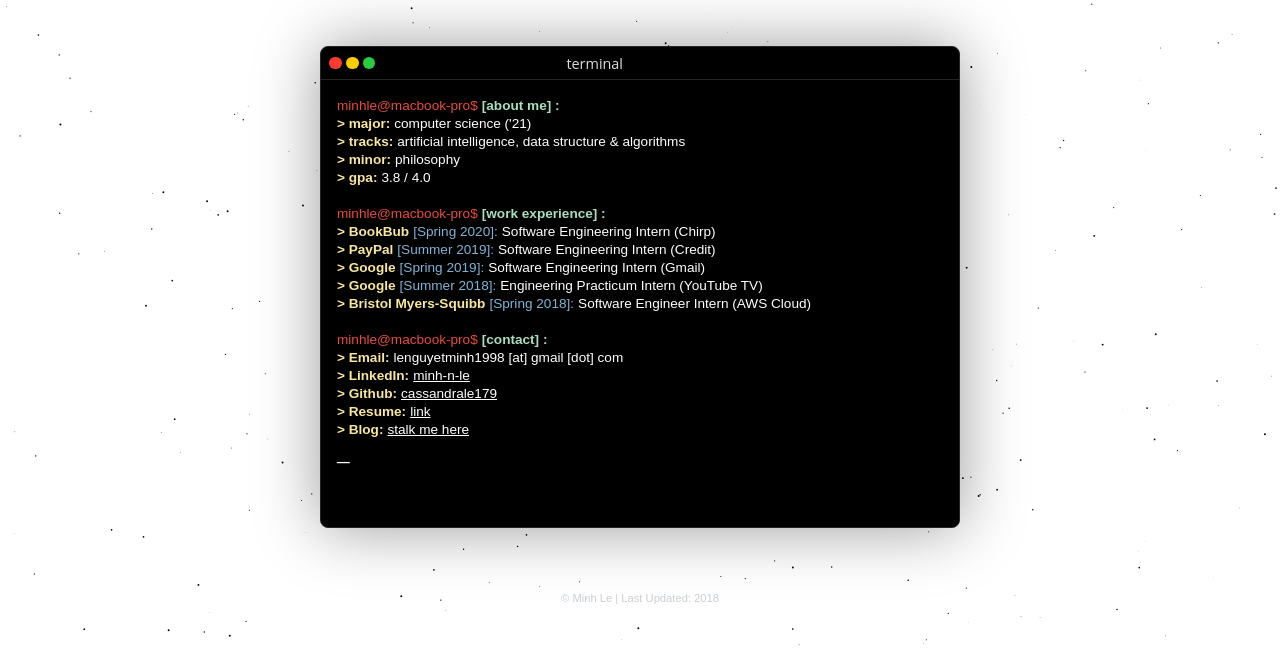
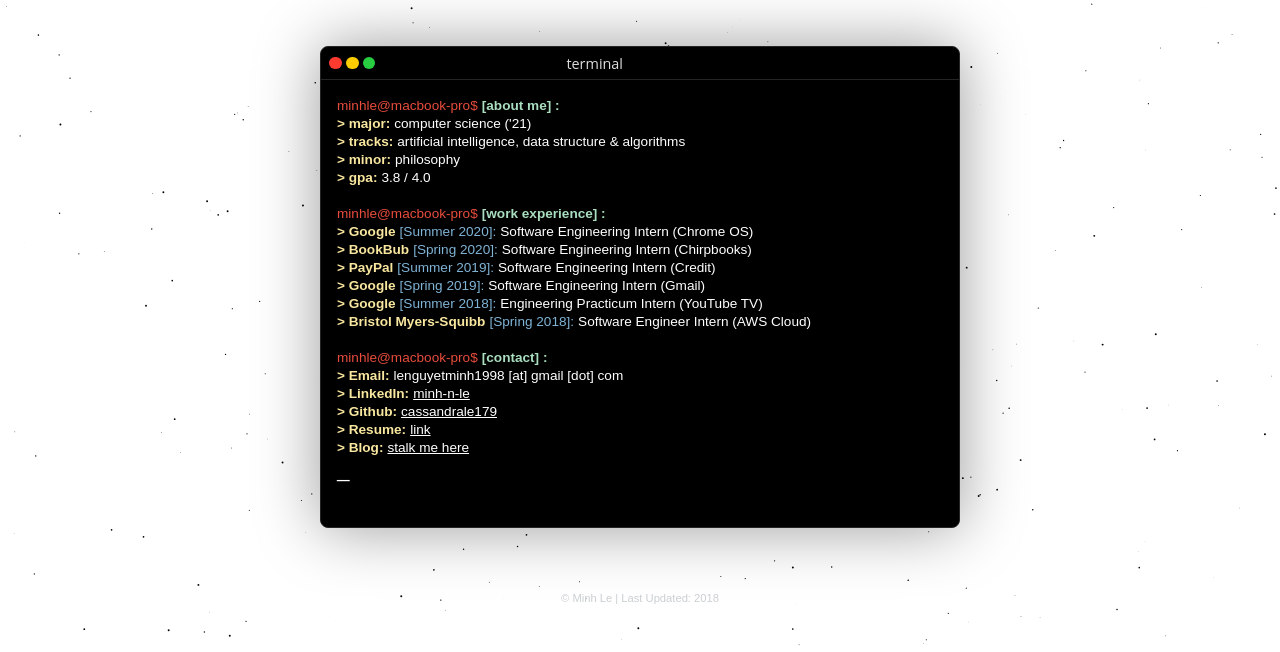
Before and after one commit to cassandrale179/cassandrale179.github.io, a plain HTML site: page index.html in a window 1280 px wide. Shown: the part 148-800 px from the top of the page. Drawn offline with Linux system fonts and the light colour scheme; a web font is replaced by a local one.

Commit message:
Update index.html

```diff
--- a/index.html
+++ b/index.html
@@ -47,10 +47,15 @@
                 <p class="content"> <b>[work experience] :</b> </p>
                 <p>  </p>
             </span>
-             <span>
+            <span>
+                <p class="key"><b> > Google  </b></p>
+                <p class="job"> [Summer 2020]: </p>
+                <p class="team"> Software Engineering Intern (Chrome OS) </p> <br / >
+            </span>
+            <span>
                 <p class="key"><b> > BookBub  </b></p>
                 <p class="job"> [Spring 2020]: </p>
-                <p class="team"> Software Engineering Intern (Chirp) </p> <br / >
+                <p class="team"> Software Engineering Intern (Chirpbooks) </p> <br / >
             </span>
             <span>
                 <p class="key"><b> > PayPal  </b></p>
@@ -72,23 +77,6 @@
                 <p class="job"> [Spring 2018]: </p>
                 <p class="team"> Software Engineer Intern (AWS Cloud) </p> <br / >
              </span>
-
-
-<!--              <br / >
-             <span>
-                 <p class="home">minhle@macbook-pro$ </p>
-                 <p class="content"> <b>[research experience] :</b> </p>
-             </span>
-             <span>
-                <p class="key"><b> > Cognitive Neuroengineering Lab </b></p>
-                <p class="job"> [Winter 2019]: </p>
-                <p class="team"> Dr. Megdalia & Dr. Friedman </p> <br / >
-            </span>
-            <span>
-                <p class="key"><b> > Social Computing Lab </b></p>
-                <p class="job"> [Summer 2017]: </p>
-                <p class="team"> Prof. Andrea Forte </p> <br / >
-            </span> -->
 
             <br / >
             <span>
```
